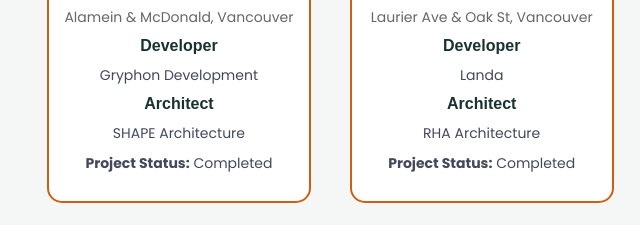
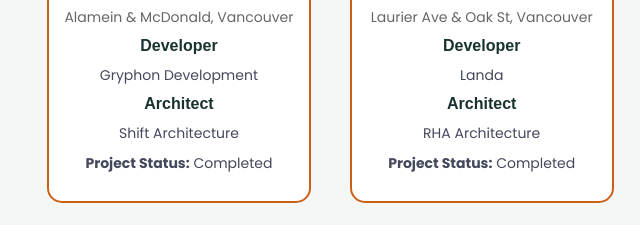
Before and after one commit to Slickspacestech/bridgemark, a website: page index.html in a window 1280 px wide. Shown: the part 6295-6520 px from the top of the page, 0-640 px from the left. Drawn offline with nearby package versions, Linux system fonts and the light colour scheme.

Commit message:
text update for index

```diff
--- a/index.html
+++ b/index.html
@@ -1376,7 +1376,7 @@
 								<strong>Developer</strong>
 								<p> Gryphon Development</p>
 								<strong>Architect</strong>
-								<p>SHAPE Architecture</p>
+								<p>Shift Architecture</p>
 								<p><strong>Project Status:</strong> Completed</p>
 							</div>
 						</div>
```
